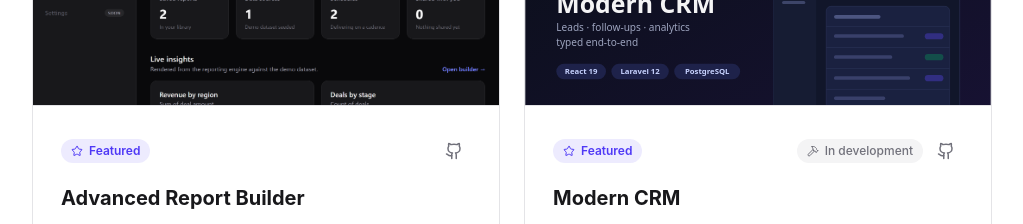
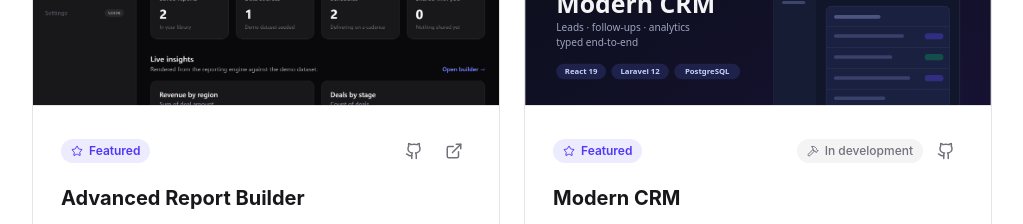
Before and after one commit to balajis-dev5/portfolio, a React (Vite) app: page / in a window 1280 px wide. Shown: the part 3480-3704 px from the top of the page, without its empty margins (128-1151 px from the left). Built offline with nearby package versions, Linux system fonts and the light colour scheme.

Commit message:
feat: ARB card links to the live Render demo

```diff
--- a/src/data/profile.ts
+++ b/src/data/profile.ts
@@ -228,6 +228,7 @@
     ],
     tags: ['Laravel 12', 'React 19', 'TypeScript', 'PostgreSQL', 'Tailwind', 'JWT'],
     github: 'https://github.com/balajis-dev5/advanced-report-builder',
+    live: 'https://arb-web-balaji.onrender.com',
     image: '/projects/arb-dashboard.png',
     images: [
       {
@@ -247,7 +248,6 @@
         caption: 'Report library with type badges and one-click export per report',
       },
     ],
-    live: undefined,
     featured: true,
   },
   {
```
